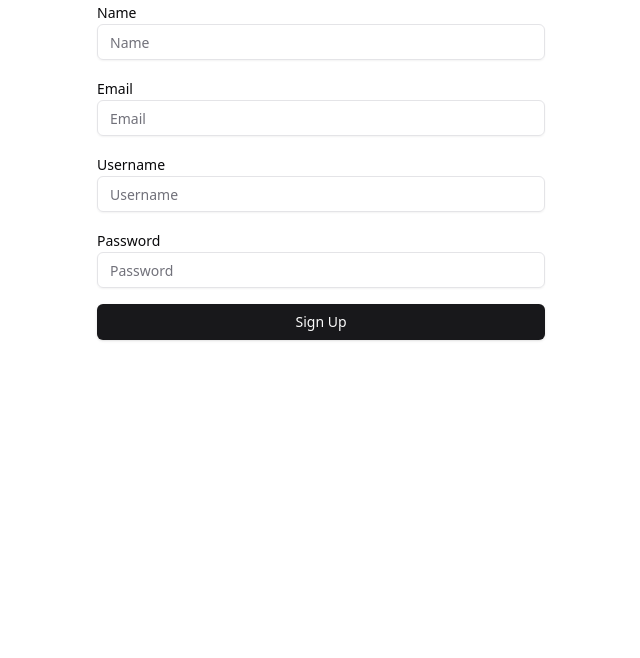
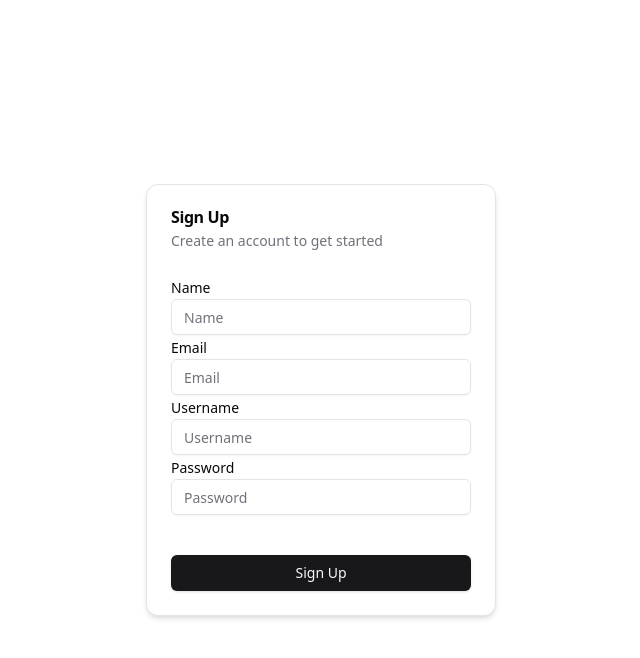
Before and after one commit to trevorius/multi_authenticator, a Next.js app: page /signup in a window 1280 px wide. Shown: the top 658 px of the page, without its empty margins (319-959 px from the left). Built offline with nearby package versions, Linux system fonts and the light colour scheme.

Commit message:
card for sigup form

```diff
--- a/src/components/login/SignupForm.tsx
+++ b/src/components/login/SignupForm.tsx
@@ -1,34 +1,39 @@
 import { redirect } from 'next/navigation';
 import prisma from '@/services/prisma';
 import bcrypt from 'bcryptjs';
-import { Input } from "@/components/ui/input"
-import { Button } from "@/components/ui/button"
-import { Label } from "@/components/ui/label"
-import SignupResult from '@/components/login/SignupResult'
-
+import { Input } from '@/components/ui/input';
+import { Button } from '@/components/ui/button';
+import { Label } from '@/components/ui/label';
+import SignupResult from '@/components/login/SignupResult';
+import {
+  Card,
+  CardContent,
+  CardDescription,
+  CardFooter,
+  CardHeader,
+  CardTitle,
+} from '@/components/ui/card';
 
 export default function SignupForm({
-  searchParams
+  searchParams,
 }: {
-  searchParams: { message: string }
+  searchParams: { message: string };
 }) {
+  async function signUp(formData: FormData) {
+    'use server';
 
-
-  async function signUp(formData: FormData) {
-    'use server'
-
-    const name = formData.get('name') as string
-    const email = formData.get('email') as string
-    const username = formData.get('username') as string
-    const password = formData.get('password') as string
+    const name = formData.get('name') as string;
+    const email = formData.get('email') as string;
+    const username = formData.get('username') as string;
+    const password = formData.get('password') as string;
 
     if (!name || !email || !username || !password) {
-      throw redirect('/signup?message=All fields are required')
-      return
+      throw redirect('/signup?message=All fields are required');
+      return;
     }
 
     try {
-      const hashedPassword = await bcrypt.hash(password, 10)
+      const hashedPassword = await bcrypt.hash(password, 10);
       await prisma.user.create({
         data: {
           name,
@@ -36,36 +41,72 @@ export default function SignupForm({
           username,
           password: hashedPassword,
         },
-      })
+      });
     } catch (error) {
-      console.error('Error creating user:', error)
-      throw redirect('/signup?message=Failed to create user')
+      console.error('Error creating user:', error);
+      throw redirect('/signup?message=Failed to create user');
     }
-    throw redirect('/signin?message=Sign up successful!')
+    throw redirect('/signin?message=Sign up successful!');
   }
 
-
-
   return (
-    <form action={signUp} className="space-y-4 max-w-md mx-auto">
+    <div className='flex justify-center items-center h-screen'>
+      <Card className='w-[350px] shadow-md'>
+        <CardHeader>
+          <CardTitle>Sign Up</CardTitle>
+          <CardDescription>Create an account to get started</CardDescription>
+        </CardHeader>
+        <form action={signUp} className='space-y-4 max-w-md mx-auto'>
+          <CardContent>
             <SignupResult message={searchParams.message} />
             <div>
-        <Label htmlFor="name">Name</Label>
-        <Input type="text" id="name" name="name" placeholder="Name" required />
+              <Label htmlFor='name'>Name</Label>
+              <Input
+                type='text'
+                id='name'
+                name='name'
+                placeholder='Name'
+                required
+              />
             </div>
             <div>
-        <Label htmlFor="email">Email</Label>
-        <Input type="email" id="email" name="email" placeholder="Email" required />
+              <Label htmlFor='email'>Email</Label>
+              <Input
+                type='email'
+                id='email'
+                name='email'
+                placeholder='Email'
+                required
+              />
             </div>
             <div>
-        <Label htmlFor="username">Username</Label>
-        <Input type="text" id="username" name="username" placeholder="Username" required />
+              <Label htmlFor='username'>Username</Label>
+              <Input
+                type='text'
+                id='username'
+                name='username'
+                placeholder='Username'
+                required
+              />
             </div>
             <div>
-        <Label htmlFor="password">Password</Label>
-        <Input type="password" id="password" name="password" placeholder="Password" required />
+              <Label htmlFor='password'>Password</Label>
+              <Input
+                type='password'
+                id='password'
+                name='password'
+                placeholder='Password'
+                required
+              />
             </div>
-      <Button type="submit" className="w-full">Sign Up</Button>
+          </CardContent>
+          <CardFooter>
+            <Button type='submit' className='w-full'>
+              Sign Up
+            </Button>
+          </CardFooter>
         </form>
+      </Card>
+    </div>
   );
 }
```
Lines whose indentation alone changed are shown as unchanged.
